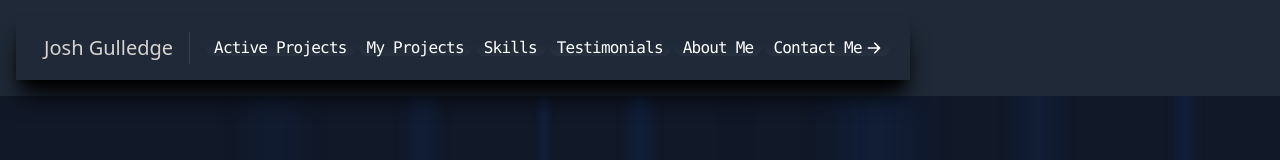
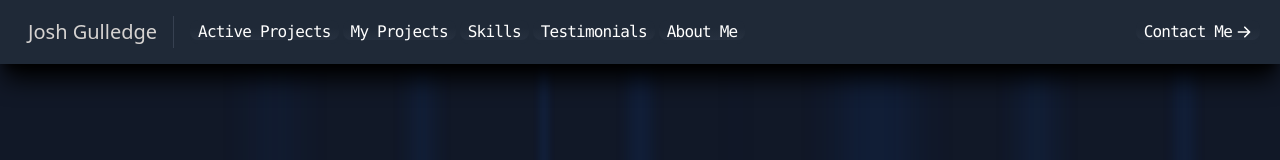
Before and after one commit to J-Gulledge19/Portfolio, a React (Create React App) app: page / in a window 1280 px wide. Shown: the top 160 px of the page. Built offline with nearby package versions, Linux system fonts and the light colour scheme.

Commit message:
Fixed merge issue that doubled the amount of outer div

```diff
--- a/src/components/Navbar.js
+++ b/src/components/Navbar.js
@@ -2,9 +2,7 @@ import { ArrowRightIcon } from "@heroicons/react/solid";
 
 export default function Navbar() {
   return (
-    <header data-aos="fade-right" data-aos-duration="1000" className="bg-gray-800 md:sticky top-0 z-10">
-      <div  className="container mx-auto flex flex-wrap p-4 flex-col md:flex-row items-center">
-    <header className="bg-gray-800 md:sticky top-0 z-10 shadow-xl shadow-black">
+    <header data-aos="fade-right" data-aos-duration="1000" className="bg-gray-800 md:sticky top-0 z-10 shadow-xl shadow-black">
       <div className="container mx-auto flex flex-wrap p-4 flex-col md:flex-row items-center">
         <h1 className="title-font font-medium text-stone-300 hover:text-blue-500 hover:scale-110 mb-4 md:mb-0">
           <a href="#about" className="ml-3 text-xl">
@@ -45,7 +43,5 @@ export default function Navbar() {
         </a>
       </div>
     </header>
-    </div>
-    </header>
   );
 }
```
